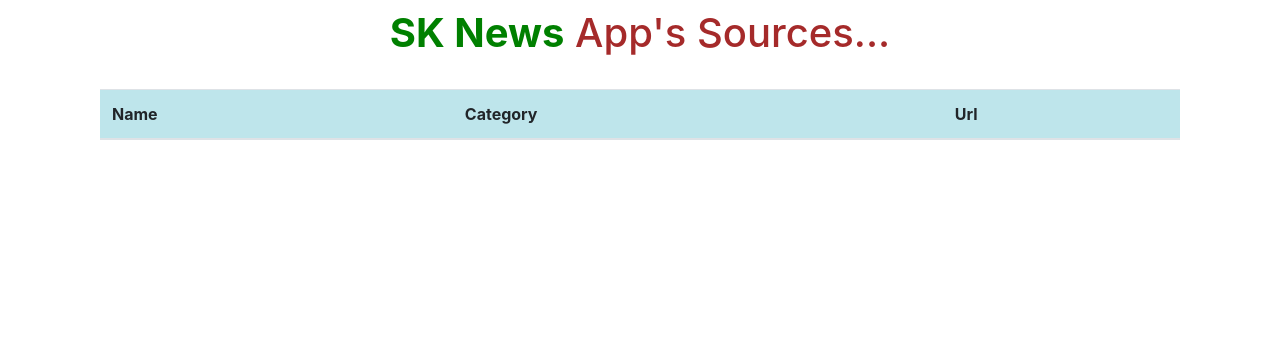
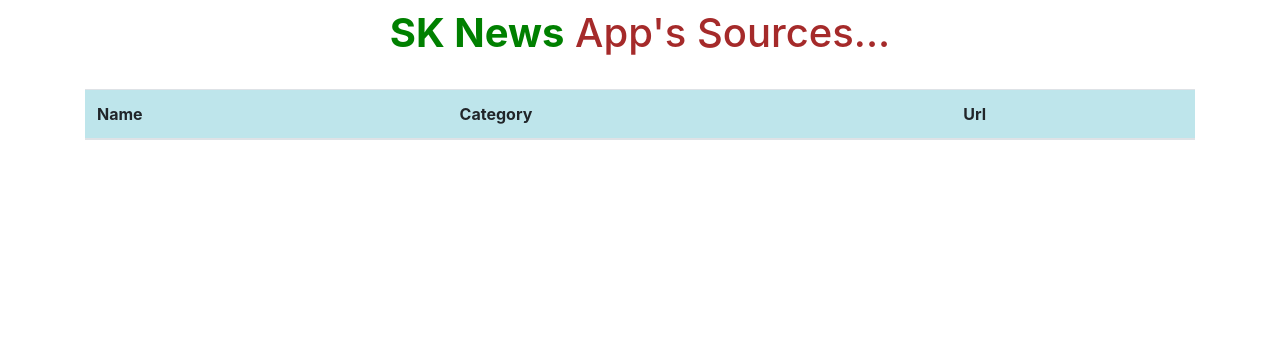
Before and after one commit to sanju6890/SK-News-flask-app, a Flask app: page /sources in a window 1280 px wide. Shown: the part 59-420 px from the top of the page. Run offline with Flask 2, Linux system fonts and the light colour scheme; data that the repository does not hold is empty; some libraries are stand-ins or nearby versions.

Commit message:
Improved Sources table UI
Signed-off-by: sanju6890 <sanjusaikap2001@gmail.com>

```diff
--- a/templates/sources.html
+++ b/templates/sources.html
@@ -8,7 +8,7 @@
 <div class="container">
     <h1 class="mt-2" style="text-align: center; color: brown;"><strong style="color: green;">SK News</strong> App's Sources...</h1>
     <br>
-    <div class="col-md-12">
+    <div class="table-responsive">
       <table class="table table-info table-striped">
                   <thead>
                     <tr>
```
